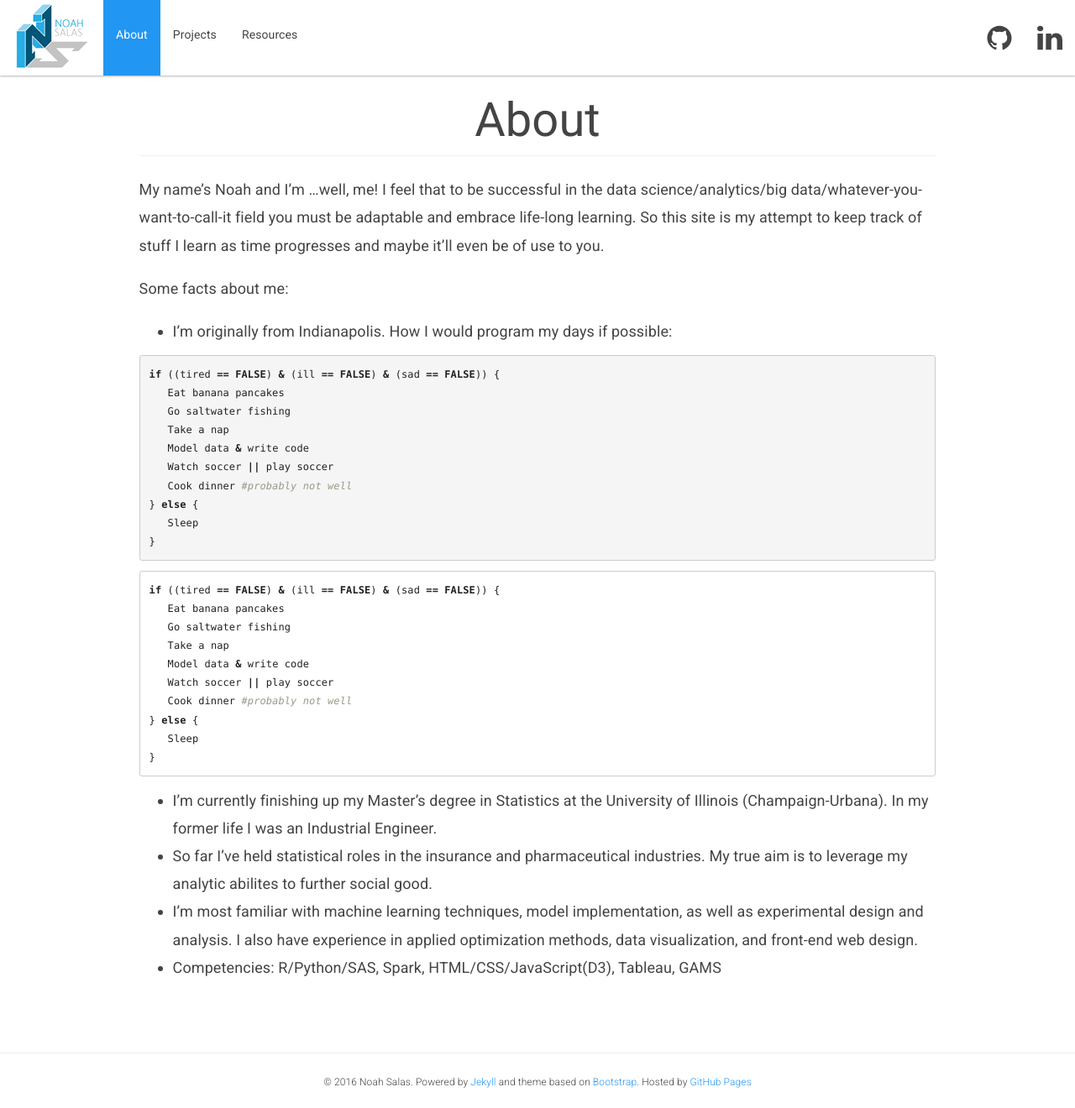
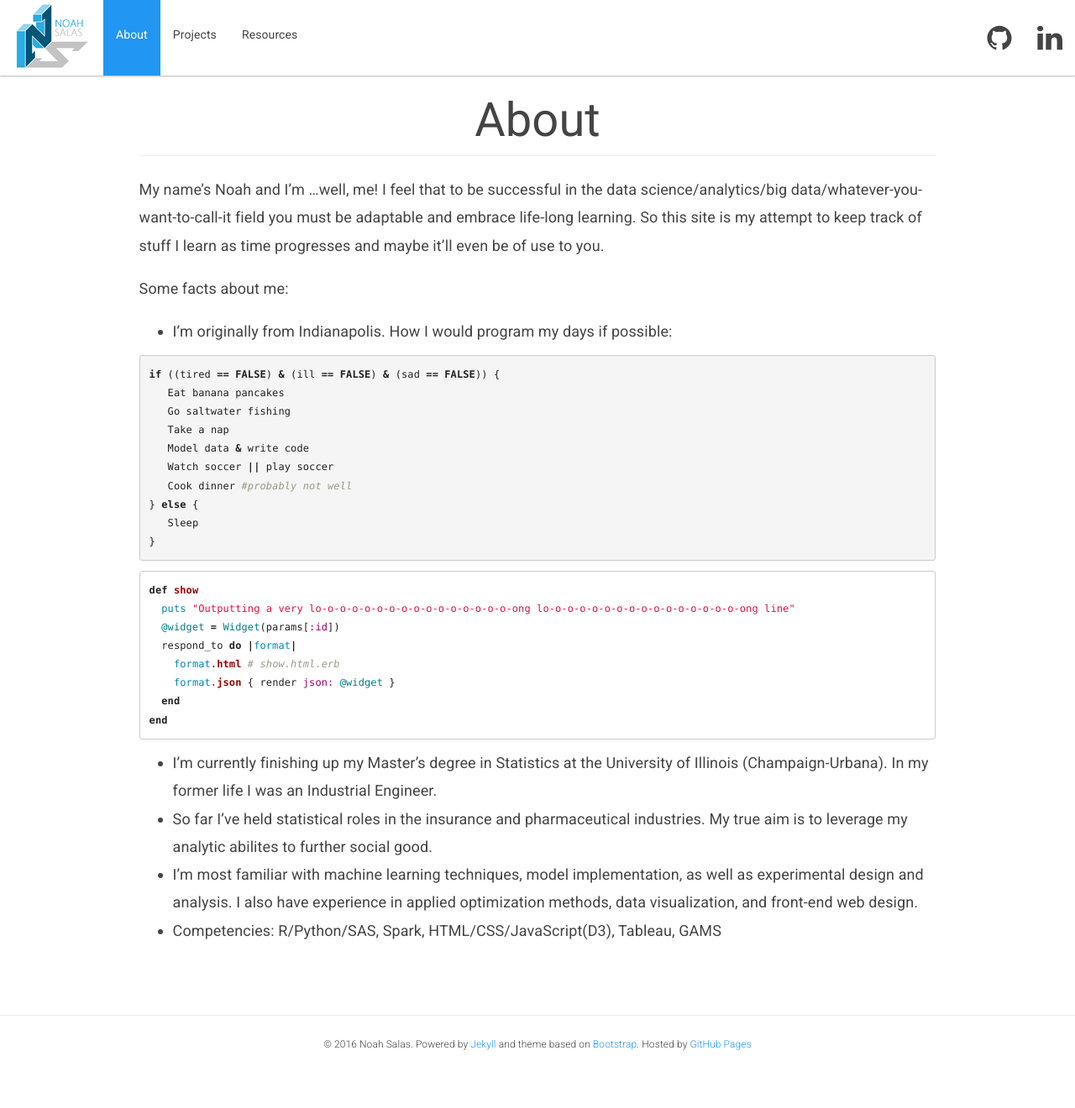
Before and after one commit to nsalas24/nsalas24.github.io, a Jekyll site: the page built from about.md, in a window 1280 px wide. Shown: the whole page at 84% size. Built offline with Jekyll 4.4.1, drawn with Linux system fonts in a browser that asks for light colours; nearby versions of some CDN libraries; after the commit the page ends 1275 px from its top, so only the background shows below that.

Commit message:
messing with syntax highlighting

````diff
--- a/about.md
+++ b/about.md
@@ -25,17 +25,15 @@
 }
 {% endhighlight %}
 
-```r
-if ((tired == FALSE) & (ill == FALSE) & (sad == FALSE)) {
-   Eat banana pancakes
-   Go saltwater fishing
-   Take a nap
-   Model data & write code
-   Watch soccer || play soccer
-   Cook dinner #probably not well
-} else {
-   Sleep
-}
+```ruby
+def show
+  puts "Outputting a very lo-o-o-o-o-o-o-o-o-o-o-o-o-o-o-o-ong lo-o-o-o-o-o-o-o-o-o-o-o-o-o-o-o-ong line"
+  @widget = Widget(params[:id])
+  respond_to do |format|
+    format.html # show.html.erb
+    format.json { render json: @widget }
+  end
+end
 ```
 * I'm currently finishing up my Master's degree in Statistics at the University of Illinois (Champaign-Urbana). In my former life I was an Industrial Engineer.
 * So far I've held statistical roles in the insurance and pharmaceutical industries. My true aim is to leverage my analytic abilites to further social good.
````
